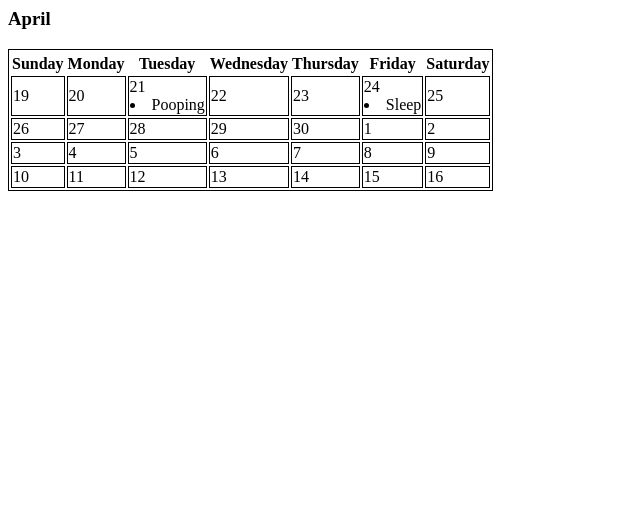
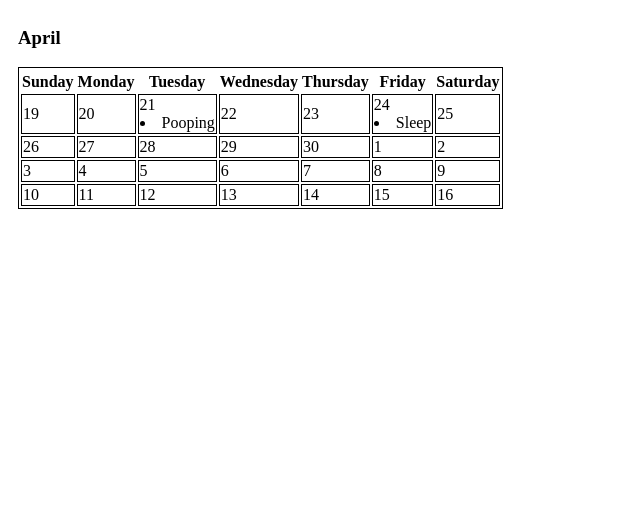
Before and after one commit to tjschutte/MadHacks2015, a Django app: page /taskmaster/ in a window 1280 px wide. Shown: the top 507 px of the page, without its empty margins (0-640 px from the left). Run offline with Django 3.2, Linux system fonts and the light colour scheme; data comes from the database, SQL or seed files in the repository.

Commit message:
Some css

```diff
--- a/Calendar/taskmaster/templates/taskmaster/index.html
+++ b/Calendar/taskmaster/templates/taskmaster/index.html
@@ -1,6 +1,7 @@
 <html>
 
 <head>
+    <link rel="stylesheet" type="text/css" href="tooMuchStyle.css"></link>
     <style>
         table,
         td {
@@ -10,7 +11,7 @@
 </head>
 
 <body>
-    <div>
+    <div id='calendar'>
         <table>
             <tr>
                 <h3>{{now}}</h3>
@@ -38,6 +39,9 @@
             {%endfor%}
         </table>
     </div>
+    <div id='tasks'>
+
+    </div>
 </body>
 
 </html>
--- /dev/null
+++ b/Calendar/taskmaster/templates/taskmaster/tooMuchStyle.css
@@ -0,0 +1,13 @@
+#calendar{
+	margin-left:10px;
+	float:left;
+	height: 500px;
+	width: 80%;
+}
+
+#tasks{
+	margin-right:10px;
+	float:right;
+	height: 500px;
+	width: 15%;
+}
```
Also changed, not shown: Calendar/taskmaster/templates/taskmaster/Test.html (added), Calendar/taskmaster/templates/taskmaster/calendar.py (added), CalendarMain.py (deleted).
